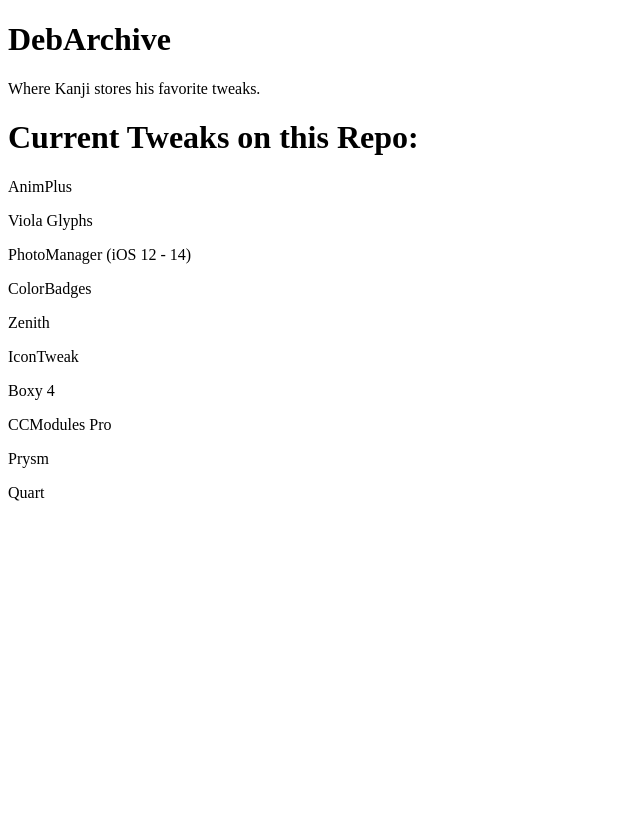
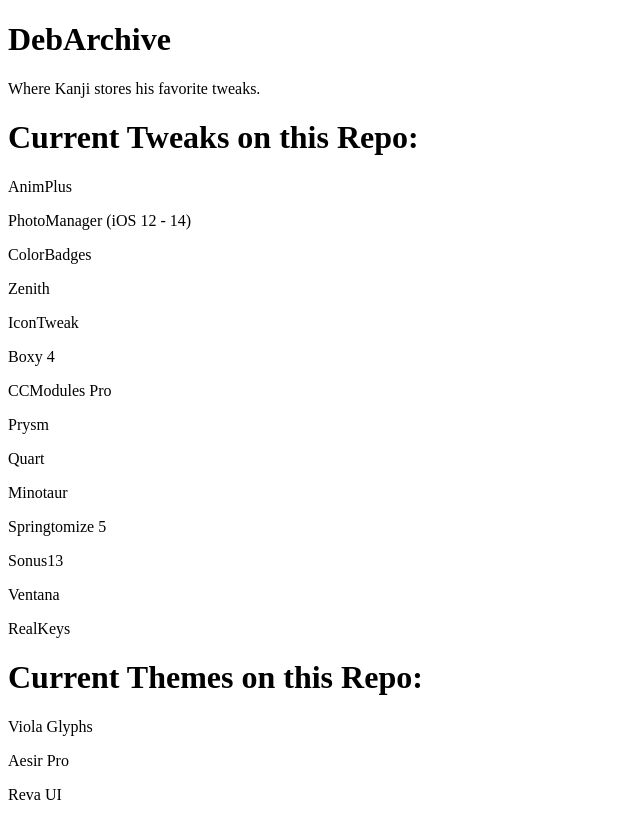
Before and after one commit to whoskanji/DebArchive, a plain HTML site: page index.html in a window 1280 px wide. Shown: the whole page, without its empty margins (0-640 px from the left). Drawn offline with Linux system fonts and the light colour scheme.

Commit message:
added a bunch of packages

```diff
--- a/index.html
+++ b/index.html
@@ -7,7 +7,6 @@
 
 <h1>Current Tweaks on this Repo:</h1>
 <p>AnimPlus</p>
-<p>Viola Glyphs</p>
 <p>PhotoManager (iOS 12 - 14)</p>
 <p>ColorBadges</p>
 <p>Zenith</p>
@@ -16,5 +15,16 @@
 <p>CCModules Pro</p>
 <p>Prysm</p>
 <p>Quart</p>
+<p>Minotaur</p>
+<p>Springtomize 5</p>
+<p>Sonus13</p>
+<p>Ventana</p>
+<p>RealKeys</p>
+
+
+<h1>Current Themes on this Repo:</h1>
+<p>Viola Glyphs</p>
+<p>Aesir Pro</p>
+<p>Reva UI</p>
 </body>
 </html>
```
Also changed, not shown: 4 other files.
